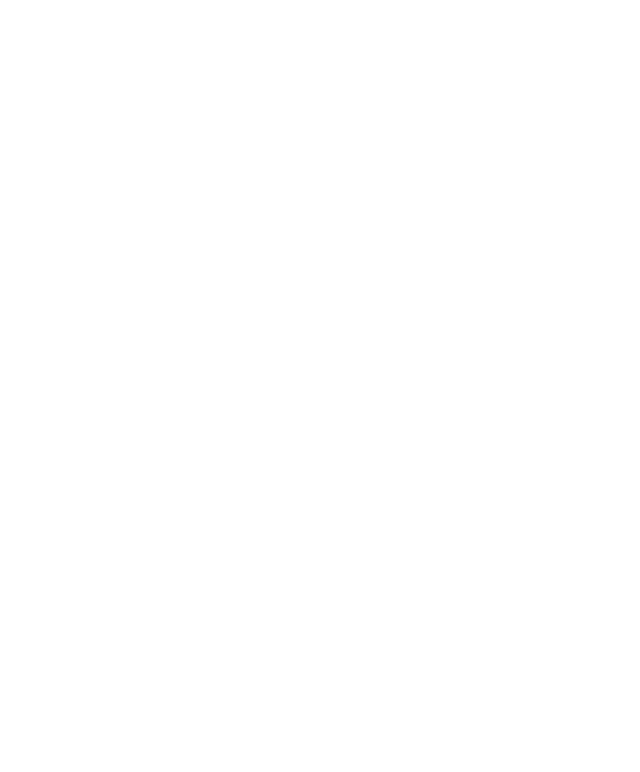
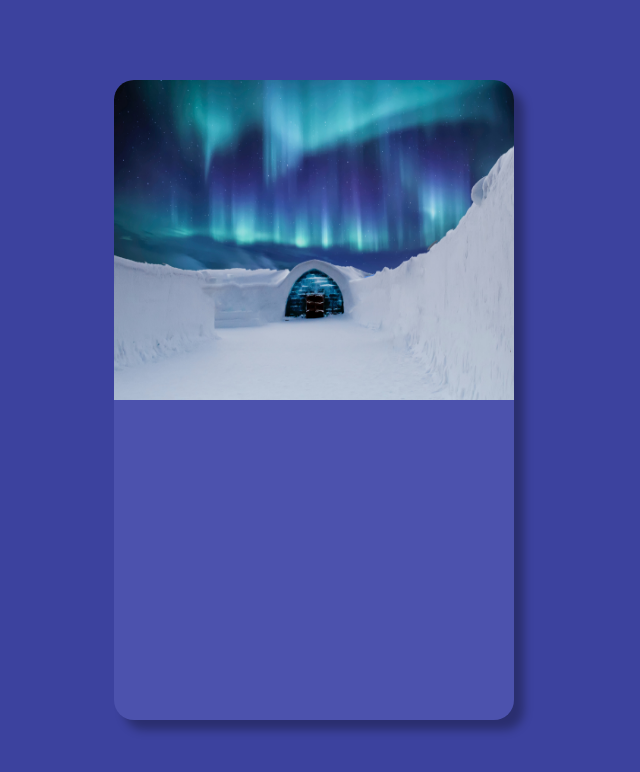
Before and after one commit to MikeSanDev/Angular-Weather-App, an Angular app: page / in a window 1280 px wide. Shown: the top 772 px of the page, without its empty margins (326-966 px from the left). Built offline with nearby package versions, Linux system fonts and the light colour scheme.

Commit message:
added container with images depicting temperature

```diff
--- a/src/app/app.component.html
+++ b/src/app/app.component.html
@@ -1,7 +1,7 @@
 <div class="container">
   <div class="upper-data">
-    <img src="" alt="" />
-    <img src="" alt="" />
+    <img src="../assets/hot.jpg" alt="hot" *ngIf="14 > 15" />
+    <img src="../assets/cold.jpg" alt="cold" *ngIf="14 <= 15" />
   </div>
   <div class="lower-data">
 
--- a/src/styles.css
+++ b/src/styles.css
@@ -1 +1,52 @@
-/* You can add global styles to this file, and also import other style files */
+:root {
+    --purple-1: #3C429E;
+    --purple-2: #4C52AD;
+    --yellow-1: #FAC742;
+    --white: #fff;
+    --grey-1: #EDEDED;
+    --shadow-dark: rgba(0,0,0,0.3);
+    --shadow-light: rgba(225,225,225,0.1);
+}
+
+* {
+    margin: 0;
+    padding: 0;
+    box-sizing: border-box;
+}
+
+body {
+    font-family: Verdana, Geneva, Tahoma, sans-serif;
+    font-size: 16px;
+    width: 100%;
+    height: 100vh;
+    background-color: var(--purple-1);
+
+    display: flex;
+    justify-content: center;
+    align-items: center;
+}
+
+.container {
+    width: 400px;
+    height: 80vh;
+    background-color: var(--purple-2);
+    border-radius: 20px;
+    box-shadow: 10px 10px 10px var(--shadow-dark);
+}
+
+.upper-data {
+    position: relative;
+    overflow: hidden;
+    width: 100%;
+    height: 50%;
+    border-top-left-radius: 20px;
+    border-top-right-radius: 20px;
+}
+
+.upper-data img {
+    position: absolute;
+    top: 0;
+    left: 0;
+    width: 100%;
+    height: 100%;
+}
```
Also changed, not shown: src/assets/cold.jpg (added), 1 other file (tests, documents, lock files or other folders).
